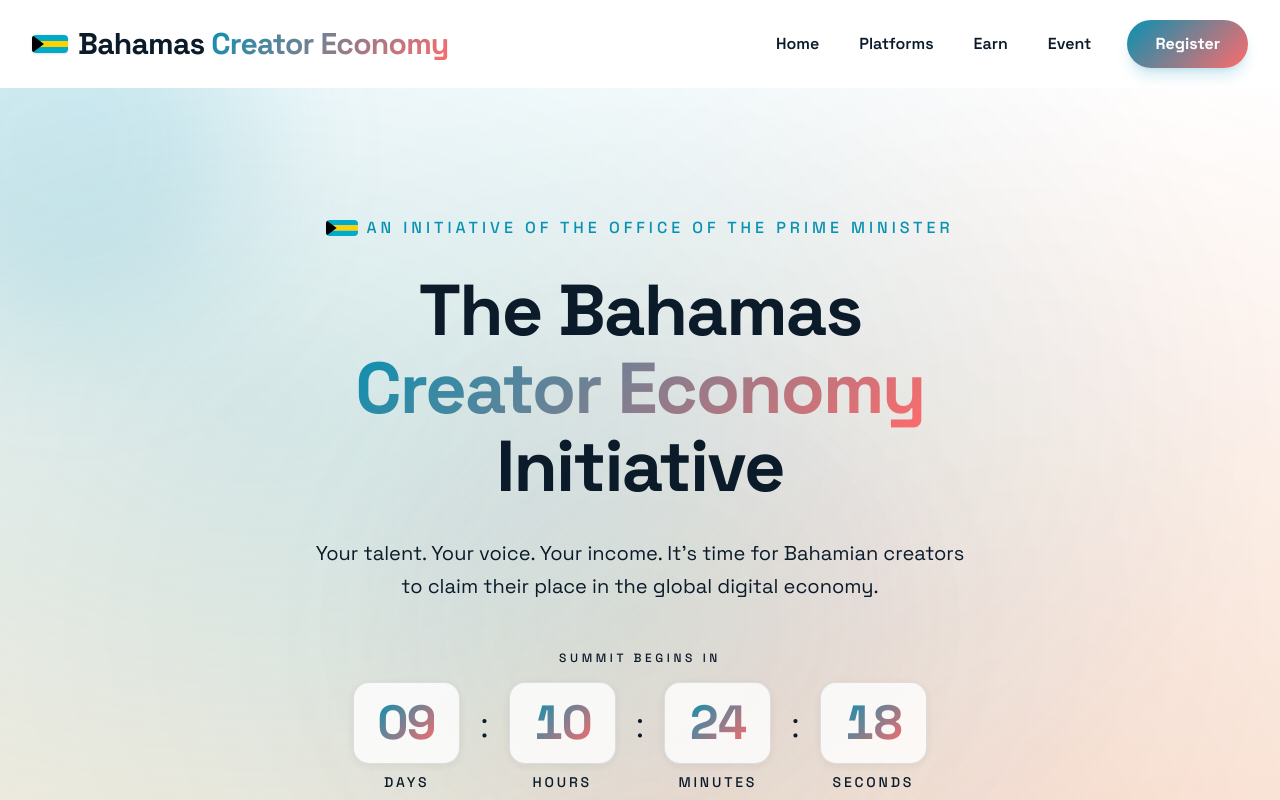
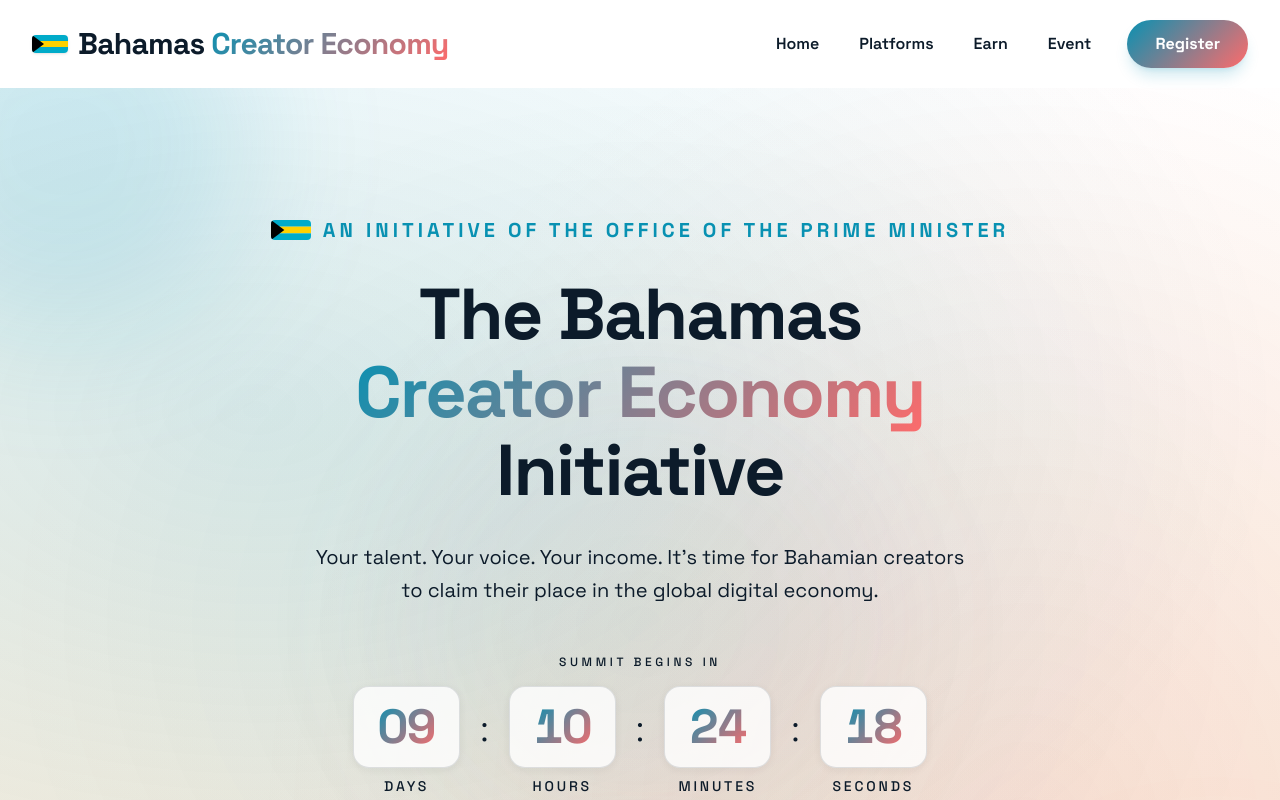
Before and after one commit to gmr0780/Bahamas-Creator-Economy, a Next.js app: page / in a window 1280 px wide. Shown: the top 800 px of the page. Built offline with nearby package versions, Linux system fonts and the light colour scheme.

Commit message:
Make OPM tagline bigger: larger text, bolder weight, bigger flag

```diff
--- a/src/app/page.tsx
+++ b/src/app/page.tsx
@@ -155,8 +155,8 @@ export default function Home() {
         </div>
 
         <div className="relative z-10 max-w-4xl mx-auto text-center space-y-8">
-          <p className="animate-fade-in-up text-xs sm:text-base tracking-[0.15em] sm:tracking-[0.25em] uppercase text-aqua font-medium flex items-center justify-center gap-2 flex-wrap">
-            <BahamianFlag width={32} className="rounded-sm shrink-0" />
+          <p className="animate-fade-in-up text-sm sm:text-lg md:text-xl tracking-[0.15em] sm:tracking-[0.2em] uppercase text-aqua font-bold flex items-center justify-center gap-3 flex-wrap">
+            <BahamianFlag width={40} className="rounded-sm shrink-0" />
             <span>An Initiative of the Office of the Prime Minister</span>
           </p>
 
```
